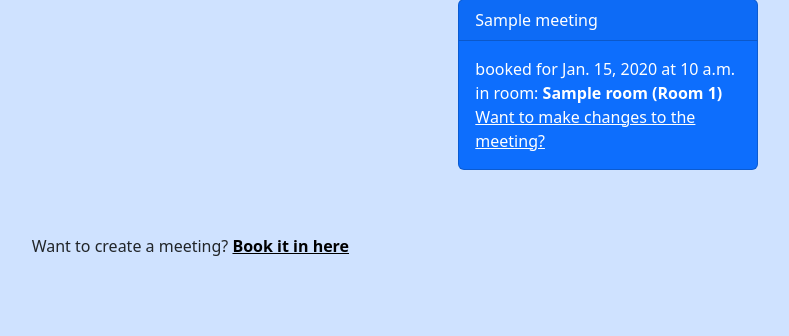
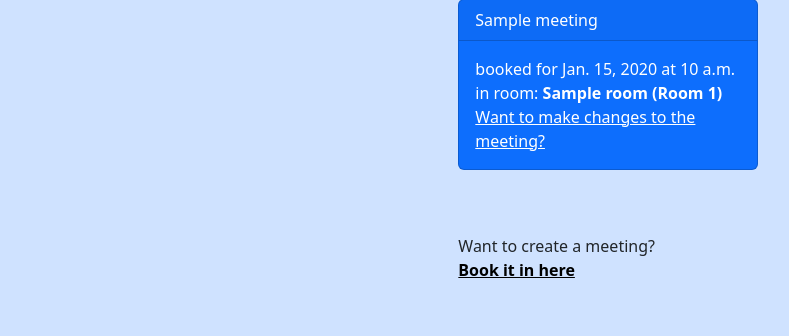
Before and after one commit to davidobr/meeting_scheduler, a Django app: page /meetings in a window 1280 px wide. Shown: the part 147-483 px from the top of the page, without its empty margins (75-864 px from the left). Run offline with Django 4.2, Linux system fonts and the light colour scheme; tables that the repository leaves empty hold one stand-in row (values such as "Sample post").

Commit message:
included missing changes

```diff
--- a/website/templates/website/meetings.html
+++ b/website/templates/website/meetings.html
@@ -31,7 +31,15 @@
         {% endif %}
       </div>
     </div>
-    <div class="col-10 col-lg-10 mx-auto mt-5 mx-auto align-items-center create-meeting">
+    <!-- For some reason depending on the number of meetings, the meeting text seems to be placed either centre or
+    to the left, if statement put in place to resolve that for now, until I can work out a proper fix -->
+    {% if meeting_count > 1 %}
+        <div class="col-10 col-lg-12 mx-auto mt-5 mx-auto align-items-center create-meeting">
         <p>Want to create a meeting? <a href="{% url 'create_meeting' %}"><strong>Book it in here</strong></a></p>
     </div>
+    {% else %}
+        <div class="col-10 col-lg-2 mx-auto mt-5 mx-auto align-items-center create-meeting">
+            <p>Want to create a meeting? <a href="{% url 'create_meeting' %}"><strong>Book it in here</strong></a></p>
+        </div>
+    {% endif %}
 {% endblock %}
```
